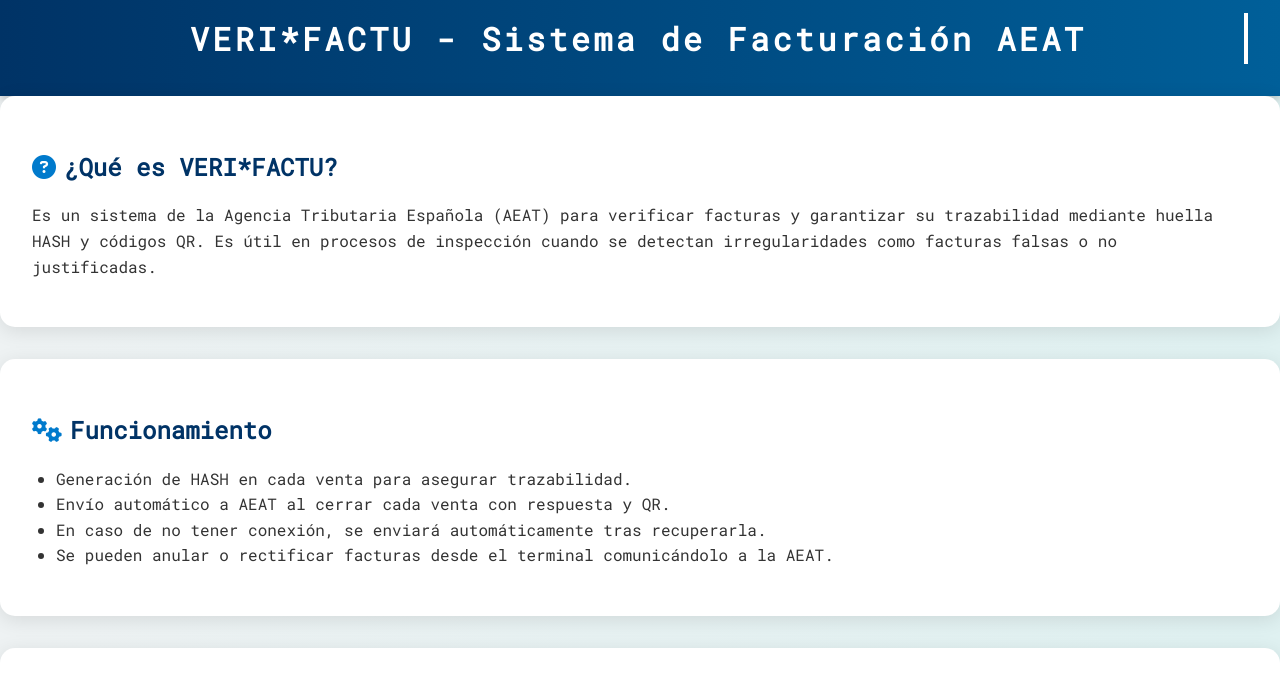
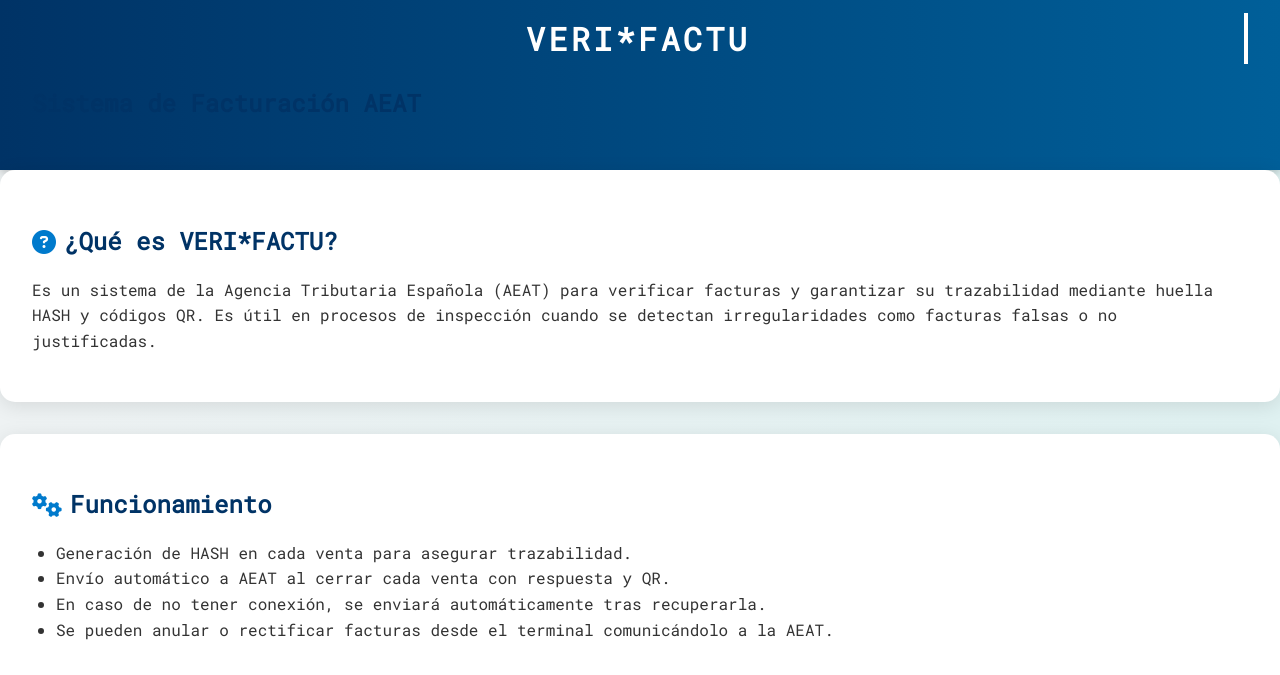
Before and after one commit to KenKenzzz/VERIFACTU, a plain HTML site: page index.html in a window 1280 px wide. Shown: the part 125-800 px from the top of the page. Drawn offline with Linux system fonts and the light colour scheme.

Commit message:
Update index.html

```diff
--- a/index.html
+++ b/index.html
@@ -148,7 +148,8 @@
     <img src="erplogo.png" alt="Innowa Society Logo">
   </div>
       <div class="typewriter">
-        <h1>VERI*FACTU - Sistema de Facturación AEAT</h1>
+        <h1>VERI*FACTU</h1>
+        <h2>Sistema de Facturación AEAT</h2>
       </div>
     </header>
 
```
